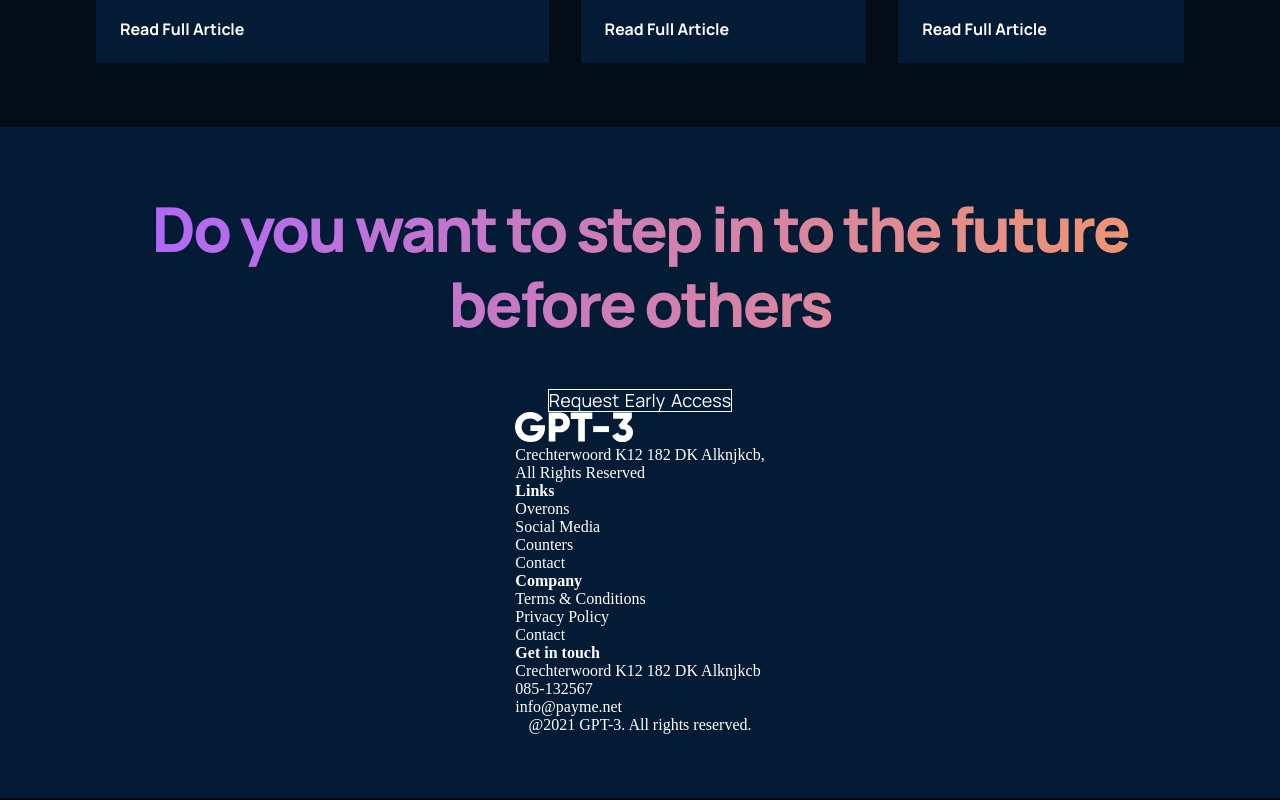
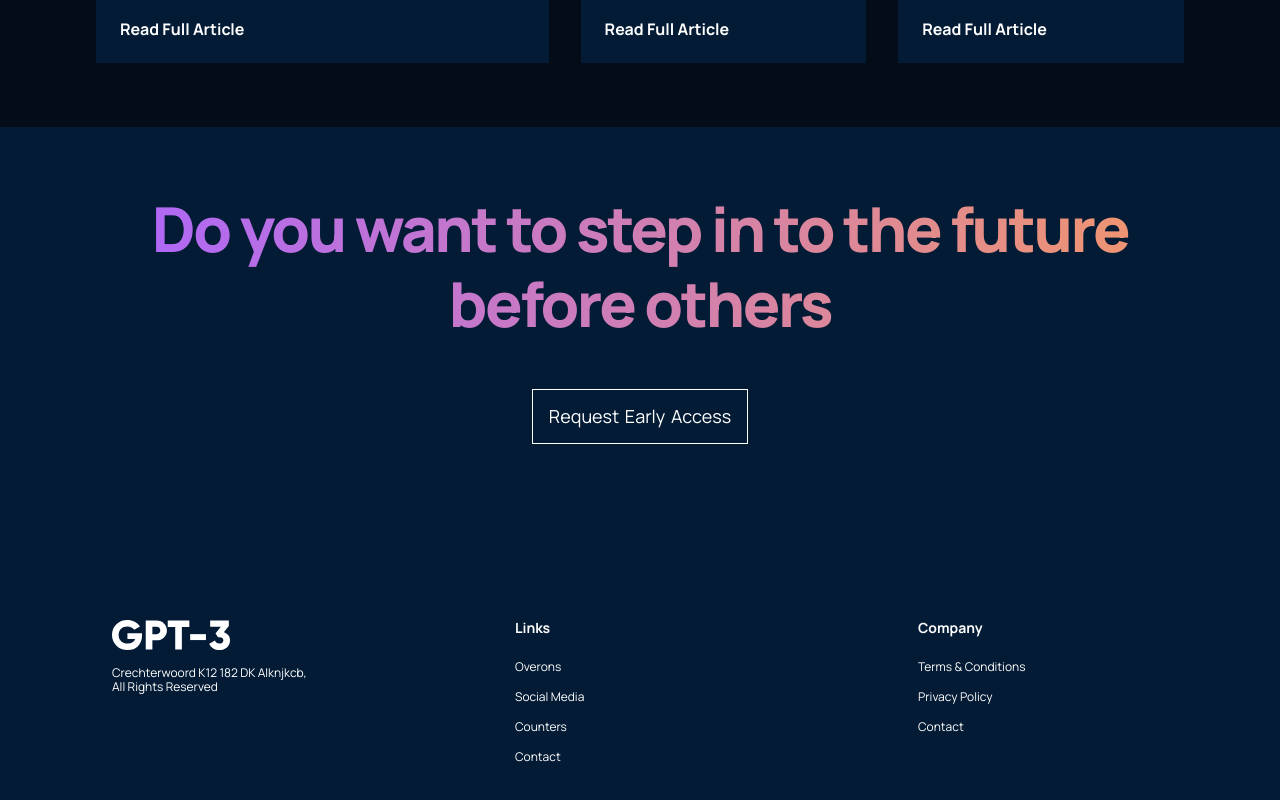
Before and after one commit to Snyrby/gpt3-react, a React (Create React App) app: page / in a window 1280 px wide. Shown: the part 3840-4640 px from the top of the page. Built offline with nearby package versions, Linux system fonts and the light colour scheme.

Commit message:
Finish footer and finish project

```diff
--- a/src/containers/footer/footer.css
+++ b/src/containers/footer/footer.css
@@ -1,5 +1,4 @@
 .gpt3__footer {
-  color: white;
   display: flex;
   flex-direction: column;
   justify-content: center;
@@ -22,8 +21,17 @@
   letter-spacing: -0.04em;
 }
 
+.gpt3__footer-btn {
+  display: flex;
+  justify-content: center;
+  align-items: center;
+  padding: 1rem;
+  border: 1px solid #fff;
+  margin-bottom: 10rem;
+  cursor: pointer;
+}
+
 .gpt3__footer-btn p {
-  border: 1px solid #ffffff;
   box-sizing: border-box;
   font-family: var(--font-family);
   font-size: 18px;
@@ -31,3 +39,102 @@
   color: #ffffff;
   word-spacing: 2px;
 }
+
+.gpt3__footer-links {
+  display: flex;
+  justify-content: space-between;
+  align-items: flex-start;
+  flex-wrap: wrap;
+  flex-direction: row;
+  width: 100%;
+  text-align: left;
+}
+
+.gpt3__footer-links div {
+  width: 250px;
+  margin: 1rem;
+}
+
+.gpt3__footer-links_logo {
+  display: flex;
+  flex-direction: column;
+}
+
+.gpt3__footer-links_logo img {
+  width: 118px;
+  height: 30px;
+  margin-bottom: 1rem;
+}
+
+.gpt3__footer-links_logo p {
+  font-family: var(--font-family);
+  font-size: 12px;
+  line-height: 14px;
+  color: #FFFFFF;
+}
+
+.gpt3__footer-links_div {
+  display: flex;
+  justify-content: flex-start;
+  flex-direction: column;
+}
+
+.gpt3__footer-links_div h4 {
+  font-family: var(--font-family);
+  font-size: 14px;
+  line-height: 16px;
+  color: #FFFFFF;
+  margin-bottom: 1rem;
+}
+
+.gpt3__footer-links_div p {
+  font-family: var(--font-family);
+  font-size: 12px;
+  line-height: 14px;
+  color: #FFFFFF;
+  margin: 0.5rem 0;
+  cursor: pointer;
+}
+
+.gpt3__footer-copyright {
+  margin-top: 2rem;
+  text-align: center;
+  width: 100%;
+}
+
+.gpt3__footer-copyright p {
+  font-family: var(--font-family);
+  font-size: 12px;
+  line-height: 14px;
+  color: #FFFFFF;
+}
+
+@media screen and (max-width: 850px) {
+  .gpt3__footer-heading h1 {
+    font-size: 44px;
+    line-height: 50px;
+  }
+}
+
+@media screen and (max-width: 550px) {
+  .gpt3__footer-heading h1 {
+    font-size: 34px;
+    line-height: 42px;
+  }
+
+  .gpt3__footer-links div {
+    margin: 1rem 0;
+  }
+
+  .gpt3__footer-btn p {
+    font-size: 14px;
+    line-height: 20px;
+  }
+}
+
+@media screen and (max-width: 550px) {
+  .gpt3__footer-heading h1 {
+    font-size: 27px;
+    line-height: 38px;
+  }
+}
```
